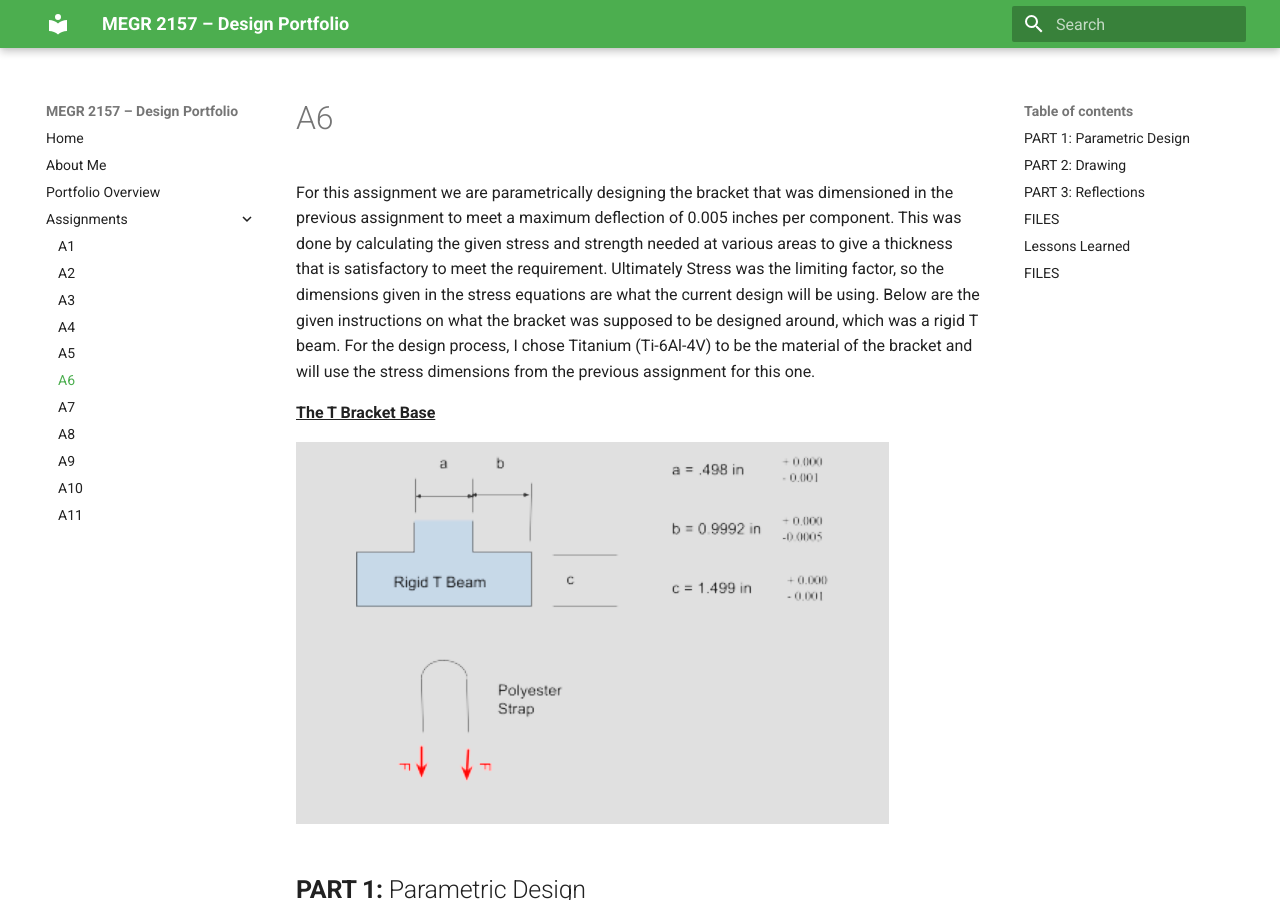
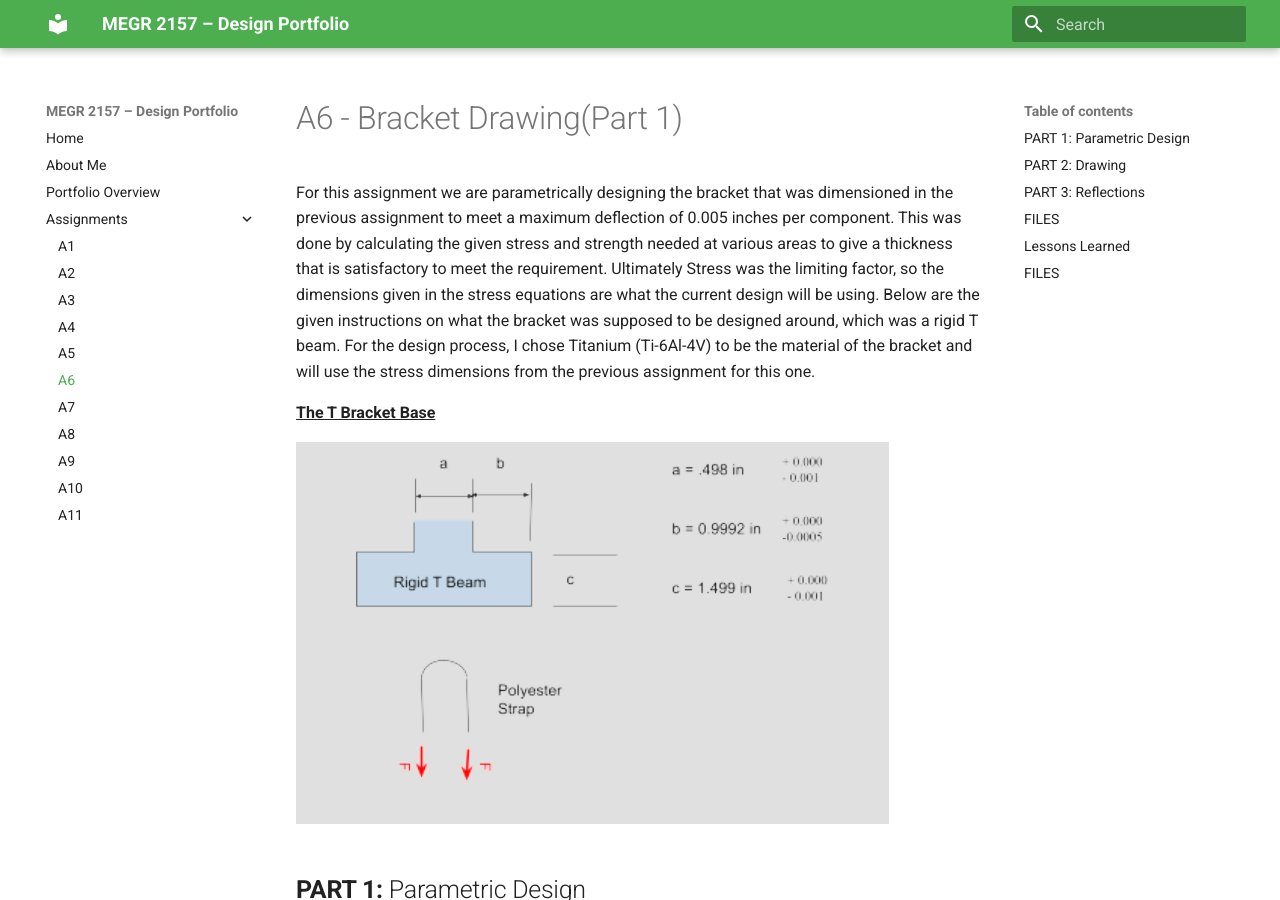
Before and after one commit to dadams78/design-projects-portfolio, an MkDocs documentation site: the page built from docs/assignments/A06/index.md, in a window 1280 px wide and 900 px high. Built offline with MkDocs 1.6.1 and Material for MkDocs 9.7.7, drawn with Linux system fonts in a browser that asks for light colours.

Commit message:
Update index.md

```diff
--- a/docs/assignments/A06/index.md
+++ b/docs/assignments/A06/index.md
@@ -1,3 +1,5 @@
+# A6 - Bracket Drawing(Part 1)
+
 For this assignment we are parametrically designing the bracket that was dimensioned in the previous assignment to meet a maximum deflection of 0.005 inches per component. This was done by calculating the given stress and strength needed at various areas to give a thickness that is satisfactory to meet the requirement. Ultimately Stress was the limiting factor, so the dimensions given in the stress equations are what the current design will be using. Below are the given instructions on what the bracket was supposed to be designed around, which was a rigid T beam. For the design process, I chose Titanium (Ti-6Al-4V) to be the material of the bracket and will use the stress dimensions from the previous assignment for this one.
 
 **<u>The T Bracket Base</u>**
```
